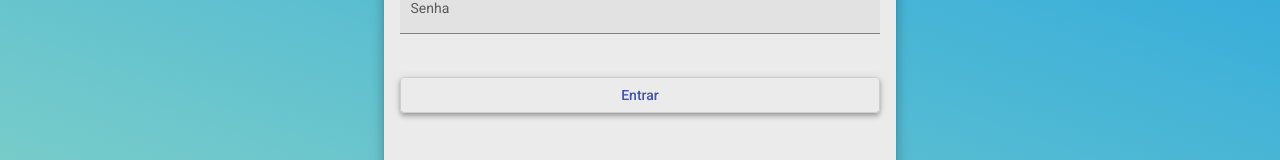
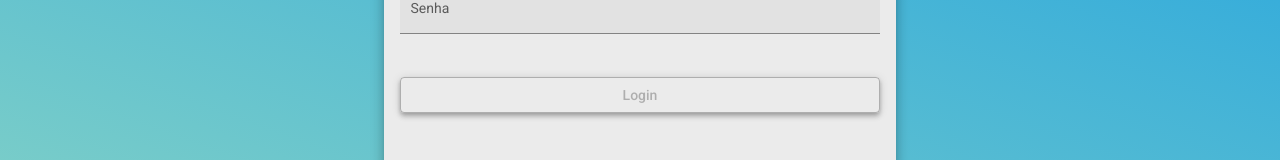
Before and after one commit to Alextony-cloud/helpdesk-front, an Angular app: page /login in a window 1280 px wide. Shown: the part 558-718 px from the top of the page. Built offline with nearby package versions, Linux system fonts and the light colour scheme.

Commit message:
Validação de Login

```diff
--- a/src/app/components/login/login.component.html
+++ b/src/app/components/login/login.component.html
@@ -4,12 +4,24 @@
         <img src="assets/img/login-image.svg" alt="">
         <mat-form-field class="full-width" appearance="fill">
           <mat-label>E-mail</mat-label>
-          <input matInput placeholder="Ex. fulano@mail.com">
+          <input
+          [formControl]="email"
+          [(ngModel)]="credenciais.email"
+          required
+          value="email"
+          matInput
+          placeholder="Ex. fulano@mail.com">
         </mat-form-field>
         <mat-form-field class="full-width" appearance="fill">
             <mat-label>Senha</mat-label>
-            <input type="password" matInput placeholder="Ex. 123">
+            <input
+            [formControl]="senha"
+            [(ngModel)]="credenciais.senha"
+            value="senha"
+            type="password"
+            matInput placeholder="Ex. 123">
         </mat-form-field>
-            <button class="full-width mat-elevation-z4" mat-stroked-button color="primary">Entrar</button>
+            <button [disabled]="!validaCampos()" class="full-width mat-elevation-z4" mat-stroked-button color="primary">Login</button>
+            {{credenciais.email}}
       </form>
 </div>
--- a/src/app/components/login/login.component.ts
+++ b/src/app/components/login/login.component.ts
@@ -1,4 +1,6 @@
 import { Component, OnInit } from '@angular/core';
+import { FormControl, Validators } from '@angular/forms';
+import { Credenciais } from 'src/app/models/credenciais';
 
 @Component({
   selector: 'app-login',
@@ -7,9 +9,24 @@
 })
 export class LoginComponent implements OnInit {
 
+  credenciais: Credenciais = {
+    email: '',
+    senha: ''
+  }
+
+  email = new FormControl(null, Validators.email);
+  senha = new FormControl(null, Validators.minLength(3));
   constructor() { }
 
   ngOnInit(): void {
   }
 
+  validaCampos(){
+    if(this.email.valid && this.senha.valid){
+      return true;
+    } else {
+      return false;
+    }
+  }
+
 }
--- /dev/null
+++ b/src/app/models/credenciais.ts
@@ -0,0 +1,4 @@
+export interface Credenciais {
+    email: string;
+    senha: string;
+}
```
